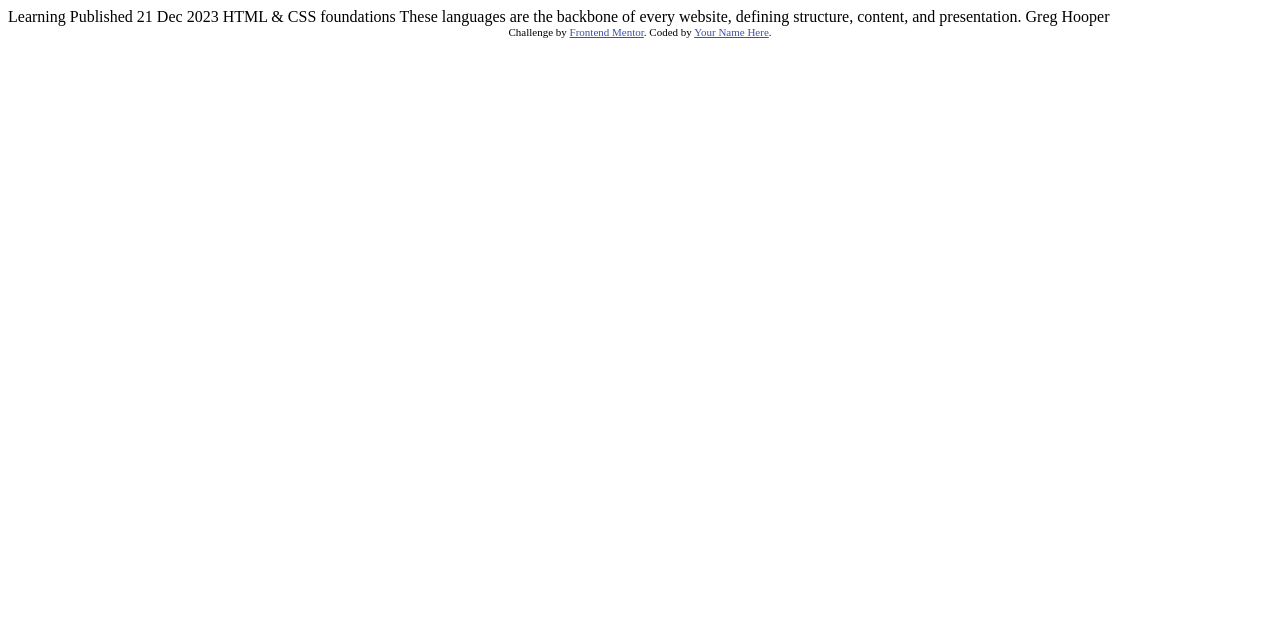
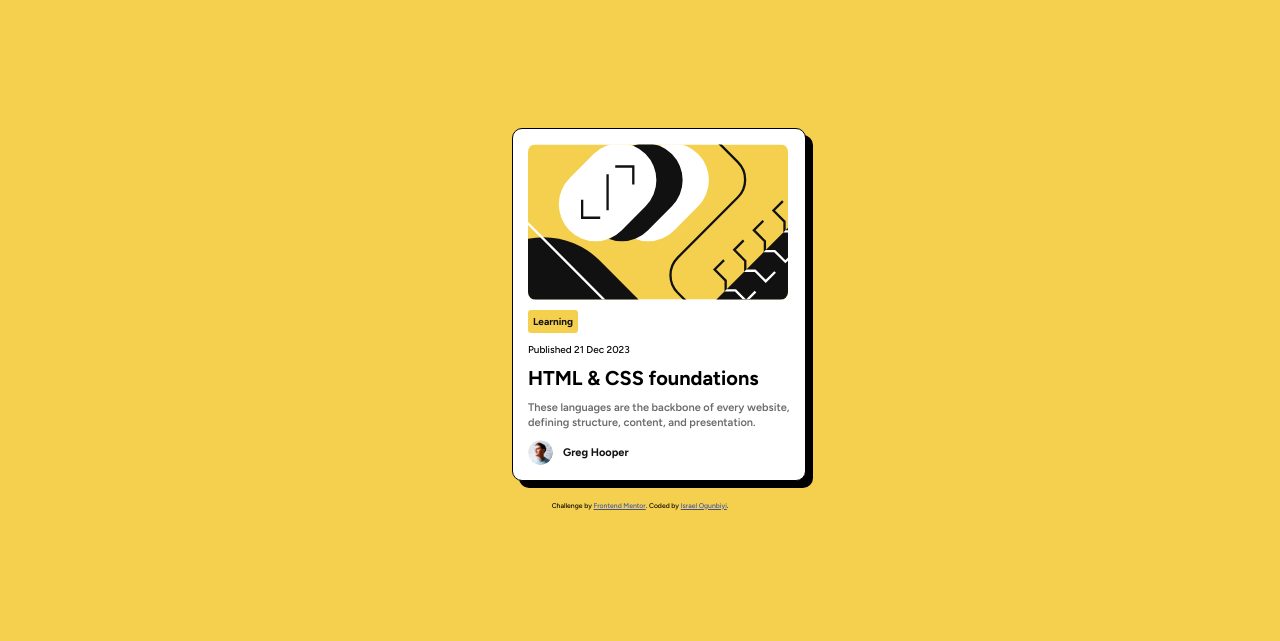
Before and after one commit to israelogunbiyi/blog-preview-card, a plain HTML site: page index.html in a window 1280 px wide. Drawn offline with Linux system fonts and the light colour scheme.

Commit message:
project completion

```diff
--- a/index.html
+++ b/index.html
@@ -4,31 +4,45 @@
   <meta charset="UTF-8">
   <meta name="viewport" content="width=device-width, initial-scale=1.0"> <!-- displays site properly based on user's device -->
 
+  <link rel="preconnect" href="https://fonts.googleapis.com">
+<link rel="preconnect" href="https://fonts.gstatic.com" crossorigin>
+<link href="https://fonts.googleapis.com/css2?family=Figtree:ital,wght@0,300..900;1,300..900&display=swap" rel="stylesheet">
+
   <link rel="icon" type="image/png" sizes="32x32" href="./assets/images/favicon-32x32.png">
+
+  <link rel="stylesheet" href="/style.css">
 
   <title>Frontend Mentor | Blog preview card</title>
 
   <!-- Feel free to remove these styles or customise in your own stylesheet 👍 -->
   <style>
-    .attribution { font-size: 0.6875rem; text-align: center; }
+    .attribution { font-size: 0.6875rem; text-align: center; margin-top: 2rem;}
     .attribution a { color: hsl(228, 45%, 44%); }
   </style>
 </head>
 <body>
+  <div class="center-block">
+    <img class="background" src="/assets/images/illustration-article.svg" alt="">
+    <div class="learn-block">Learning</div>
 
-  Learning
+  <p>Published 21 Dec 2023</p>
 
-  Published 21 Dec 2023
+  <h1>HTML & CSS foundations</h1>
 
-  HTML & CSS foundations
 
-  These languages are the backbone of every website, defining structure, content, and presentation.
+  <p class="text-preview">These languages are the backbone of every website, defining structure, content, and presentation.</p>
 
-  Greg Hooper
+  <div class="author">
+    <img src="/assets/images/image-avatar.webp" alt="">
+    <span>Greg Hooper</span>
+  </div>
+  </div>
+
+
 
   <footer class="attribution">
     Challenge by <a href="https://www.frontendmentor.io?ref=challenge">Frontend Mentor</a>.
-    Coded by <a href="#">Your Name Here</a>.
+    Coded by <a href="#">Israel Ogunbiyi</a>.
   </footer>
 </body>
 </html>
--- /dev/null
+++ b/style.css
@@ -0,0 +1,94 @@
+*{
+  padding: 0;
+  margin: 0;
+  box-sizing: border-box;
+  font-family: "Figtree", sans-serif;
+  font-optical-sizing: auto;
+  font-weight: 500;
+  font-style: normal;
+}
+html{
+  font-size: 62.5%;
+}
+p, h1{
+  margin: 0;
+}
+h1{
+  text-wrap: nowrap;
+  font-weight: bold;
+}
+.text-preview{
+  color: hsl(0, 0%, 42%);
+  font-size: 1.1rem;
+  line-height: 1.5rem;
+  font-weight: 600;
+}
+body{
+  background-color: hsl(47, 88%, 63%);
+  padding: 10% 40%;
+}
+.center-block{
+  background-color: hsl(0, 0%, 100%);
+  padding: 15px;
+  width: 23vw;
+  border-radius: 10px;
+  display: flex;
+  flex-direction: column;
+  gap: 10px;
+  border: 1px solid black;
+  box-shadow: 7px 7px 0;
+}
+
+.learn-block{
+  background-color: hsl(47, 88%, 63%);
+  width: 50px;
+  padding: 0.5rem;
+  color: hsl(0, 0%, 7%);
+  font-weight: bold;
+  display: flex;
+  align-items: center;
+  border-radius: 3px;
+}
+.background{
+  width: 260px;
+  height: auto;
+  border-radius: 8px;
+}
+.author{
+  display: flex;
+  align-items: center;
+  gap: 10px;
+}
+.author img{
+  width: 25px;
+  height: 25px;
+  border-radius: 50%;
+}
+.author span{
+  color: hsl(0, 0%, 7%);
+  font-weight: bold;
+  font-size: 1.1rem;
+}
+
+@media (max-width: 768px) {
+  body{
+    padding: 20% 20px;
+  }
+
+  .center-block{
+    width: 100%;
+    max-width: 295px;
+    margin: 0 auto;
+  }
+
+  .text-preview{
+    font-size: 1.2rem;
+  }
+
+  h1{
+    text-wrap: wrap;
+  }
+  .attribution{
+    font-size: 1.2rem;
+  }
+}
```
